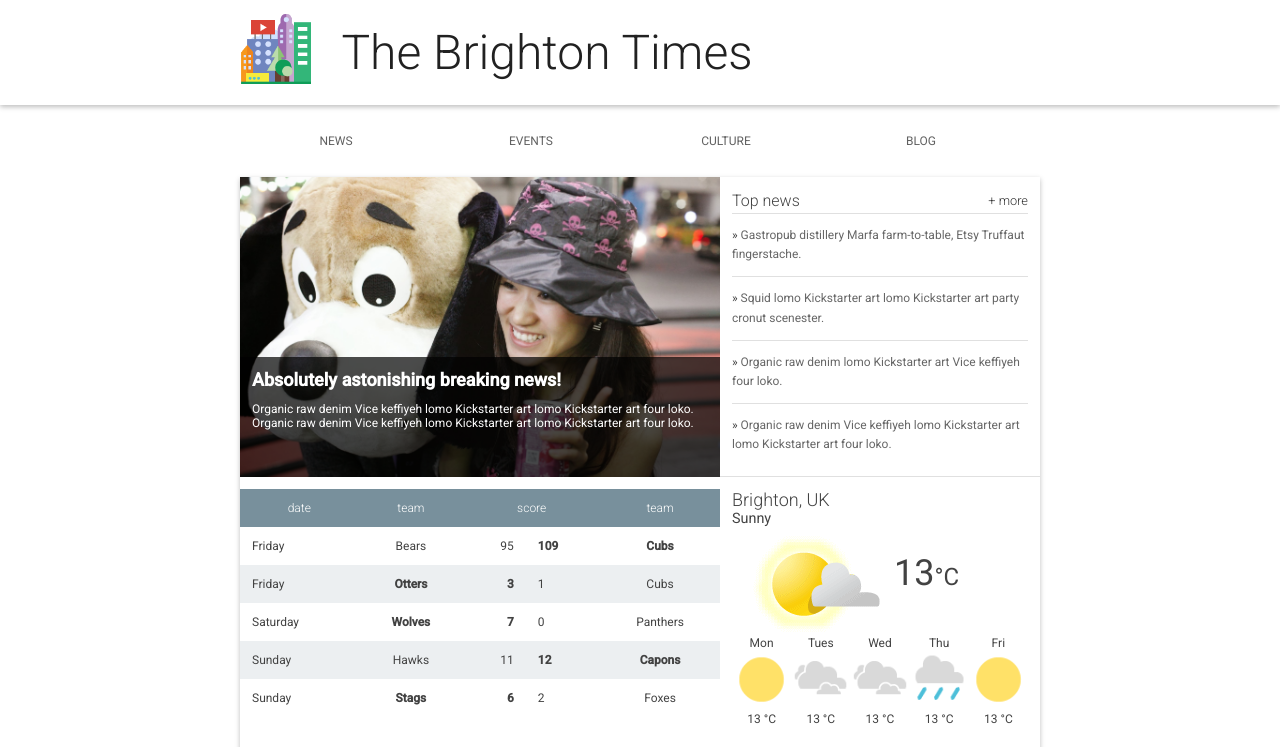
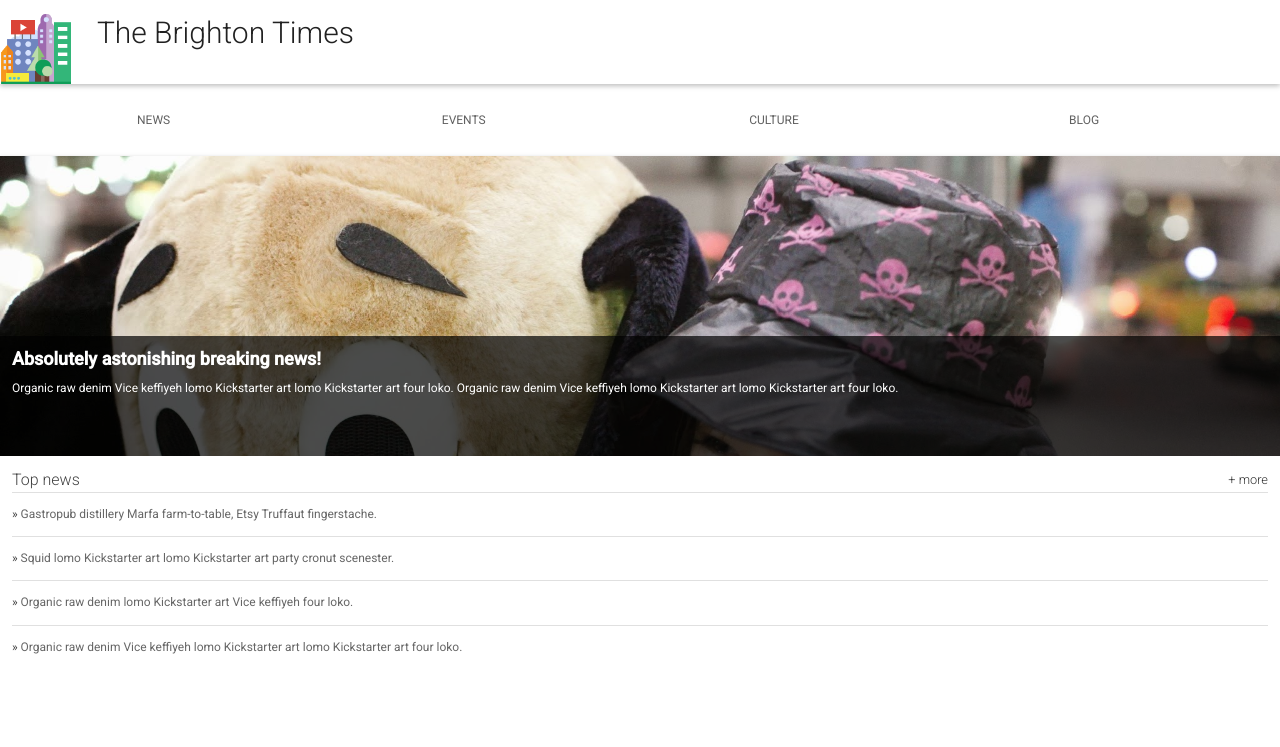
Before and after one commit to DSCBali/mobile-web, a plain HTML site: page Lesson2/Start/index.html in a window 1280 px wide. Shown: the top 747 px of the page. Drawn offline with Linux system fonts and the light colour scheme.

Commit message:
lesson2 modify viewport, relative img, tap

```diff
--- a/Lesson2/Start/index.html
+++ b/Lesson2/Start/index.html
@@ -3,6 +3,7 @@
   <head>
     <meta charset="utf-8">
     <meta http-equiv="X-UA-Compatible" content="IE=edge">
+    <meta name="viewport" content="width=device-width, initial-scale=1.0">
     <title>Brighton Times</title>
     <link href="https://fonts.googleapis.com/css?family=Roboto:300,400,500" rel="stylesheet" type="text/css">
     <link rel="stylesheet" type="text/css" href="main.css">
--- a/Lesson2/Start/main.css
+++ b/Lesson2/Start/main.css
@@ -53,7 +53,7 @@ ul {
 }
 
 .header__inner {
-  width: 800px;
+  width: 100%;
   margin-left: auto;
   margin-right: auto;
 }
@@ -67,7 +67,7 @@ ul {
 
 .header__title {
   font-weight: 300;
-  font-size: 4em;
+  font-size: 2.5em;
   margin: 0.5em 0.25em;
   display: inline-block;
   color: #212121;
@@ -81,7 +81,7 @@ ul {
  */
 
 .nav {
-  width: 800px;
+  width: 100%;
   margin-left: auto;
   margin-right: auto;
 }
@@ -105,6 +105,8 @@ ul {
 .nav a {
   text-decoration: none;
   color: #616161;
+  min-width: 48px;
+  min-height: 48px;
 }
 
 .nav a:hover {
@@ -121,7 +123,7 @@ ul {
 
 main {
   box-shadow: 0 2px 5px rgba(0, 0, 0, 0.26);
-  width: 800px;
+  width: 100%;
   margin-left: auto;
   margin-right: auto;
 }
@@ -141,7 +143,7 @@ main {
 
 .hero {
   float: left;
-  width: 480px;
+  width: 100%;
   position: relative;
   background-image: url("./images/dog.jpg");
   background-size: cover;
@@ -169,7 +171,7 @@ main {
 
 .top-news {
   float: right;
-  width: 320px;
+  width: 100%;
   height: 300px;
   border-bottom: 1px solid #E0E0E0;
   padding: 1em;
@@ -199,6 +201,8 @@ main {
 .top-news__item a {
   text-decoration: none;
   color: #666;
+  min-width: 48px;
+  min-height: 48px;
 }
 
 .top-news__item a:hover,
@@ -214,7 +218,7 @@ main {
  */
 
 .scores {
-  width: 480px;
+  width: 100%;
   float: left;
   padding-top: 1em;
 }
@@ -264,7 +268,7 @@ main {
 
 .weather {
   float: right;
-  width: 320px;
+  width: 100%;
   padding: 1em;
 }
 
@@ -341,6 +345,8 @@ main {
 .snippet__title a {
   text-decoration: none;
   color: #666;
+  min-width: 48px;
+  min-height: 48px;
 }
 
 .snippet__title a:hover,
@@ -369,4 +375,6 @@ footer li {
 footer a {
   text-decoration: none;
   color: #333;
+  min-width: 48px;
+  min-height: 48px;
 }
```
